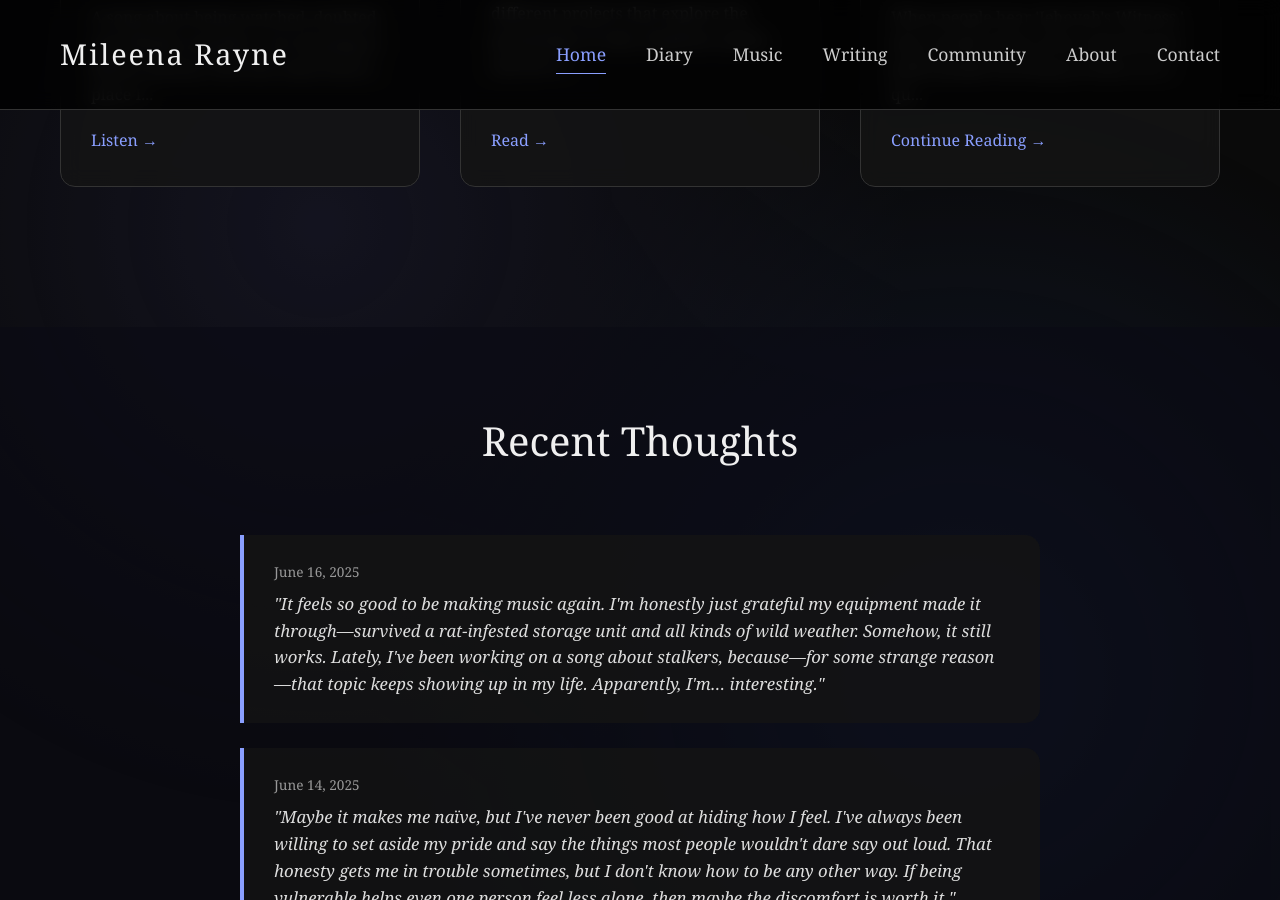
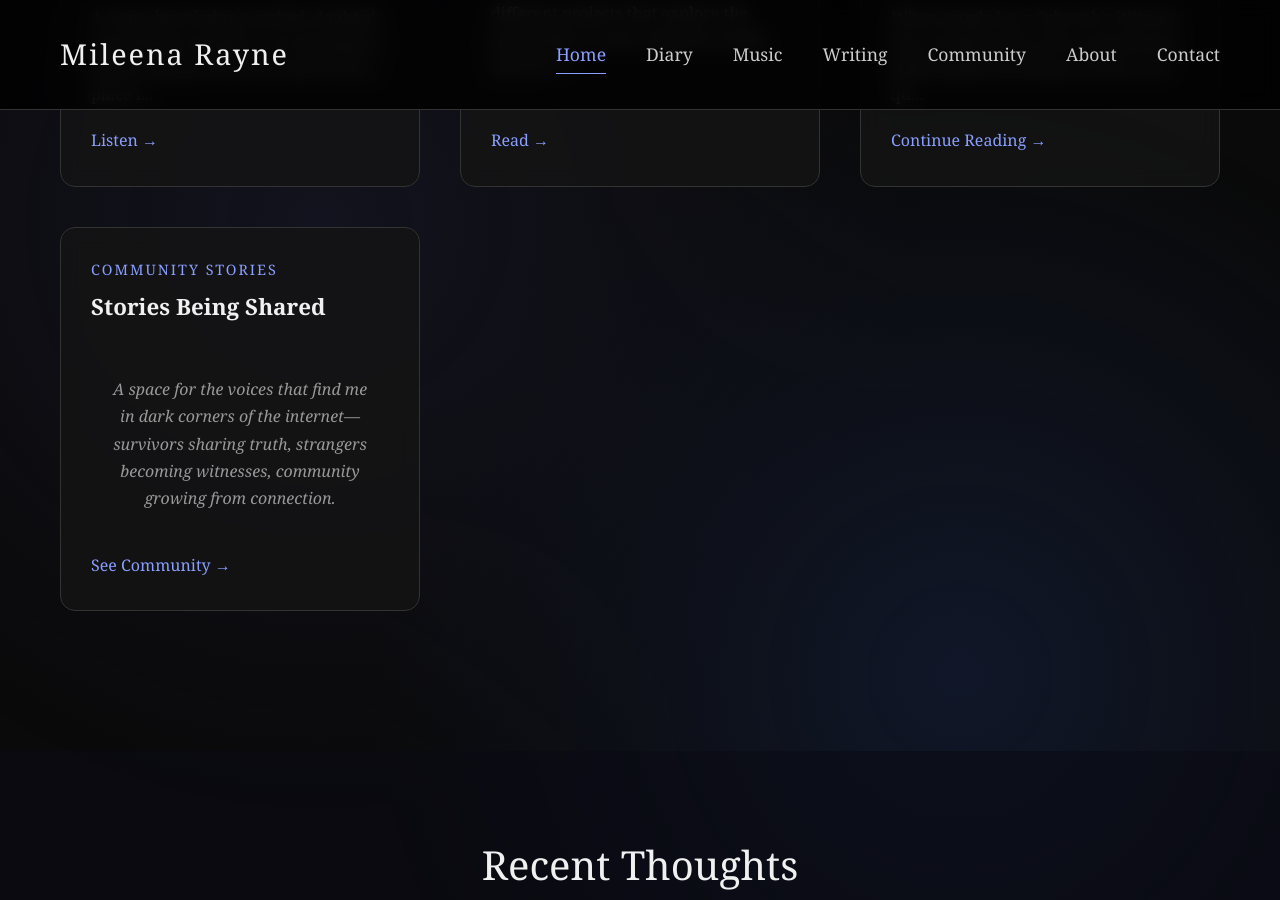
Before and after one commit to Mileena28/Mileena28.github.io, a Jekyll site: the page built from index.html, in a window 1280 px wide and 900 px high, scrolled down 1319 px. Built offline with Jekyll 4.4.1, drawn with Linux system fonts in a browser that asks for light colours.

Commit message:
Update index.html

```diff
--- a/index.html
+++ b/index.html
@@ -285,6 +285,27 @@ image: "/assets/images/mileena-rayne-author.jpg"
                     </div>
                 {% endif %}
             </div>
+
+            <!-- Latest Community Stories -->
+            <div class="work-card">
+                <div class="work-type">Community Stories</div>
+                {% assign latest_community = site.posts | where: "category", "Community Stories" | first %}
+                {% if latest_community %}
+                    <h3 class="work-title">{{ latest_community.title }}</h3>
+                    <div class="work-date">{{ latest_community.date | date: "%B %d, %Y" }}</div>
+                    <p class="work-preview">
+                        {{ latest_community.excerpt | strip_html | truncate: 120 }}
+                    </p>
+                    <a href="{{ latest_community.url }}" class="work-link">Read Stories →</a>
+                {% else %}
+                    <h3 class="work-title">Stories Being Shared</h3>
+                    <div class="coming-soon">
+                        A space for the voices that find me in dark corners of the internet—
+                        survivors sharing truth, strangers becoming witnesses, community growing from connection.
+                    </div>
+                    <a href="/community/" class="work-link">See Community →</a>
+                {% endif %}
+            </div>
         </div>
     </div>
 </section>
```
